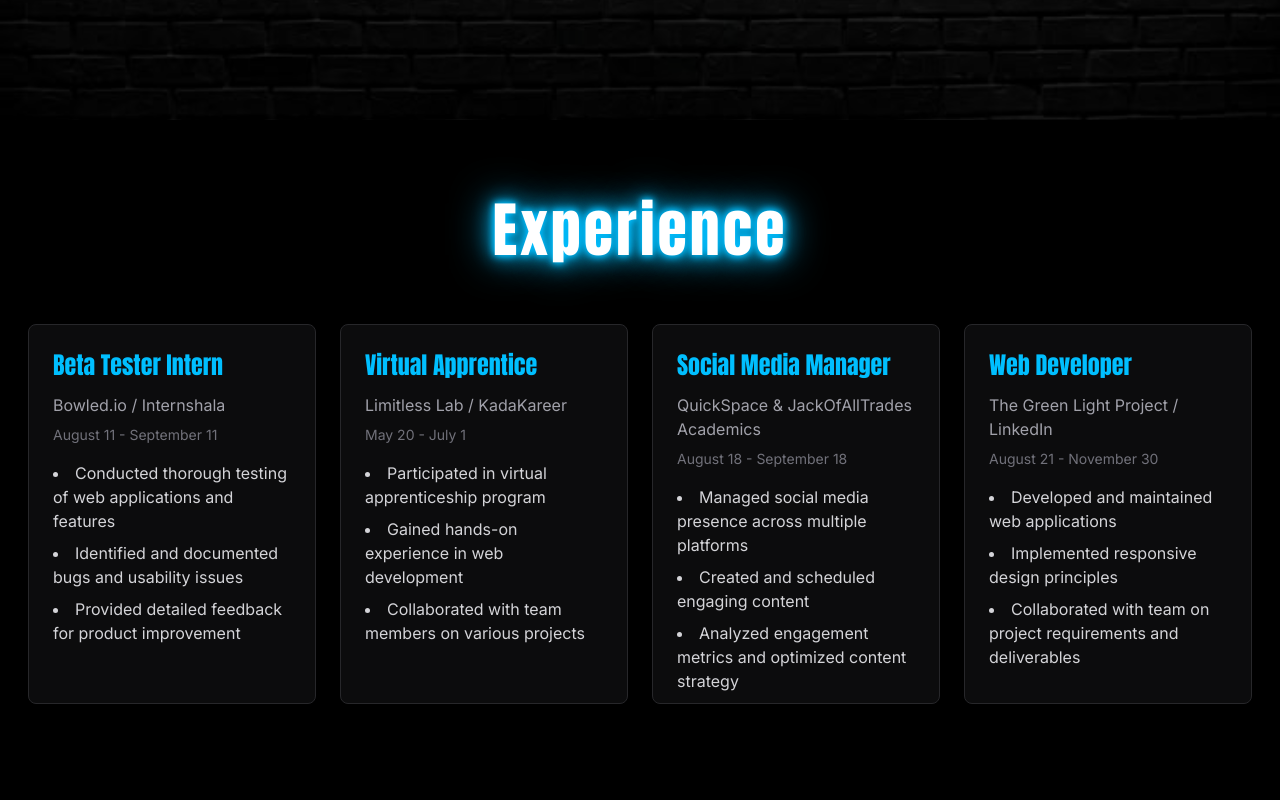
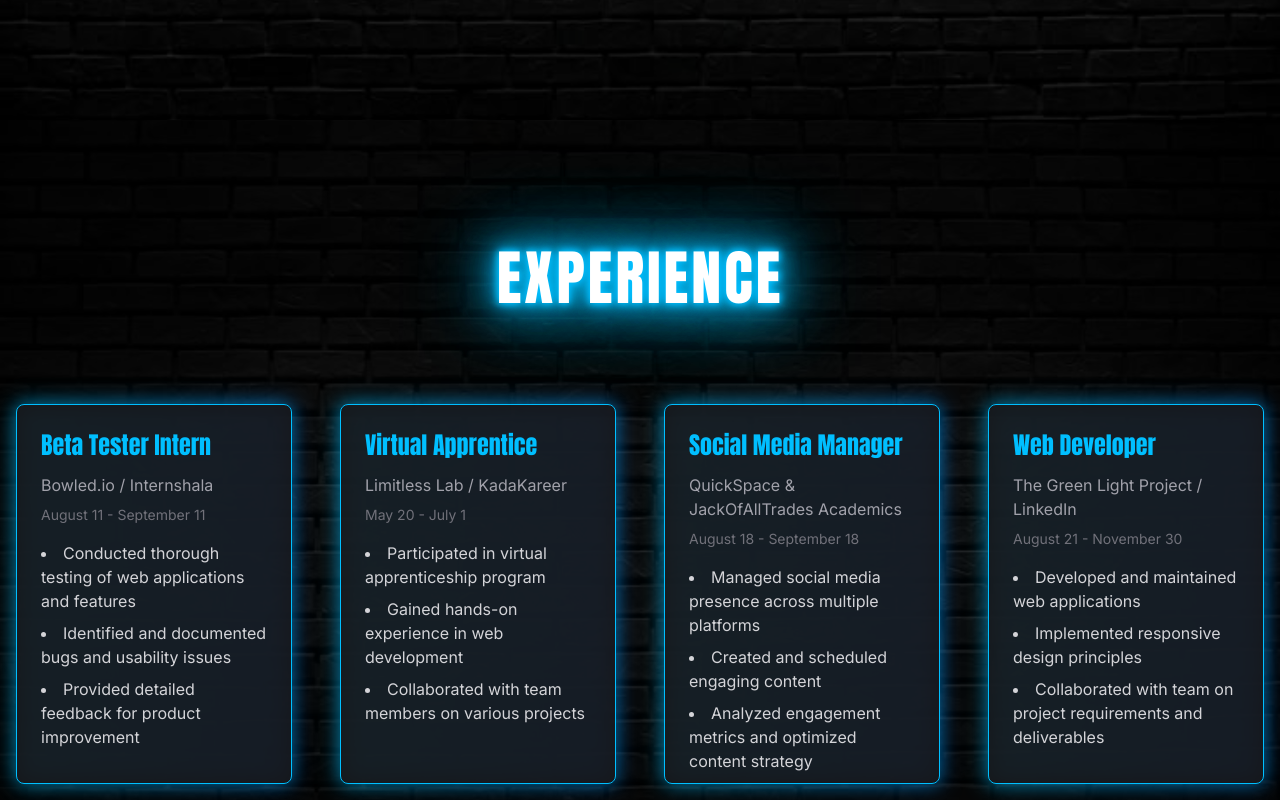
Before and after one commit to MannLester/PortfolioWebsite, a Next.js app: page / in a window 1280 px wide. Shown: the part 3080-3880 px from the top of the page. Built offline with nearby package versions, Linux system fonts and the light colour scheme.

Commit message:
Experience Page Done

```diff
--- a/src/components/sections/ExperiencePage.tsx
+++ b/src/components/sections/ExperiencePage.tsx
@@ -2,6 +2,7 @@
 
 import { Anton } from 'next/font/google';
 import { motion } from 'framer-motion';
+import brickBackground from '@/assets/images/home_page/brick_bg.jpg';
 
 const anton = Anton({
     weight: '400',
@@ -64,8 +65,13 @@
             initial={{ opacity: 0, y: 50 }}
             animate={{ opacity: 1, y: 0 }}
             transition={{ duration: 0.5, delay: index * 0.2 }}
-            className="bg-zinc-900/50 p-6 rounded-lg border border-zinc-800 hover:border-[#00BFFF] transition-colors w-72 h-[380px] flex flex-col"
+            className="relative w-72 h-[380px] group"
         >
+            {/* Neon border effect */}
+            <div className="absolute inset-0 bg-gradient-to-r from-[#00BFFF] to-[#0080FF] opacity-50 blur-md group-hover:opacity-75 transition-opacity"></div>
+
+            {/* Card content */}
+            <div className="relative bg-zinc-900/90 p-6 rounded-lg h-full flex flex-col border border-[#00BFFF] shadow-[0_0_15px_rgba(0,191,255,0.3)] group-hover:shadow-[0_0_25px_rgba(0,191,255,0.5)] transition-shadow">
                 <h3 className={`${anton.className} text-2xl text-[#00BFFF] mb-3`}>{experience.title}</h3>
                 <p className="text-zinc-400 mb-2 text-base">{experience.company}</p>
                 <p className="text-sm text-zinc-500 mb-4">{experience.period}</p>
@@ -74,24 +80,49 @@
                         <li key={idx} className="text-zinc-300">{point}</li>
                     ))}
                 </ul>
+            </div>
         </motion.div>
     );
 };
 
 const ExperiencePage = () => {
     return (
-        <div id="experience" className="min-h-screen pt-20 flex flex-col items-center bg-black text-white overflow-hidden">
+        <div id="experience" className="min-h-screen pt-32 flex flex-col items-center overflow-hidden relative"
+            style={{ backgroundImage: `url(${brickBackground.src})`, backgroundSize: 'cover', backgroundPosition: 'center' }}>
+            {/* Dark overlay */}
+            <div className="absolute inset-0 bg-black/70" />
+
             <motion.h2
-                className={`text-6xl ${anton.className} tracking-wider mb-16 [text-shadow:0_0_7px_#00BFFF,0_0_10px_#00BFFF,0_0_21px_#00BFFF,0_0_42px_#00BFFF]`}
+                className={`text-6xl ${anton.className} tracking-wider mb-24 relative z-10 text-white
+                    [text-shadow:0_0_7px_#00BFFF,0_0_10px_#00BFFF,0_0_21px_#00BFFF,0_0_42px_#00BFFF,0_0_82px_#00BFFF]
+                    before:content-[''] before:absolute before:-inset-4 before:bg-[#00BFFF]/10 before:blur-xl before:-z-10
+                    after:content-[''] after:absolute after:-inset-8 after:bg-[#00BFFF]/5 after:blur-2xl after:-z-20`}
                 initial={{ opacity: 0, y: -20 }}
-                animate={{ opacity: 1, y: 0 }}
-                transition={{ duration: 0.5 }}
+                animate={{
+                    opacity: 1,
+                    y: 0,
+                    textShadow: [
+                        "0 0 7px #00BFFF, 0 0 10px #00BFFF, 0 0 21px #00BFFF, 0 0 42px #00BFFF, 0 0 82px #00BFFF",
+                        "0 0 7px #00BFFF, 0 0 10px #00BFFF, 0 0 21px #00BFFF, 0 0 42px #00BFFF",
+                        "0 0 7px #00BFFF, 0 0 10px #00BFFF, 0 0 21px #00BFFF, 0 0 42px #00BFFF, 0 0 82px #00BFFF",
+                        "0 0 7px #00BFFF, 0 0 10px #00BFFF, 0 0 21px #00BFFF",
+                        "0 0 7px #00BFFF, 0 0 10px #00BFFF, 0 0 21px #00BFFF, 0 0 42px #00BFFF, 0 0 82px #00BFFF"
+                    ]
+                }}
+                transition={{
+                    duration: 0.5,
+                    textShadow: {
+                        duration: 2,
+                        repeat: Infinity,
+                        times: [0, 0.1, 0.2, 0.21, 1]
+                    }
+                }}
             >
-                Experience
+                EXPERIENCE
             </motion.h2>
 
-            <div className="container mx-auto px-4">
-                <div className="flex justify-center gap-6 flex-nowrap">
+            <div className="container mx-auto px-4 relative z-10">
+                <div className="flex justify-center gap-12 flex-nowrap">
                     {experiences.map((exp, index) => (
                         <ExperienceCard key={exp.title} experience={exp} index={index} />
                     ))}
```
Lines whose indentation alone changed are shown as unchanged.
